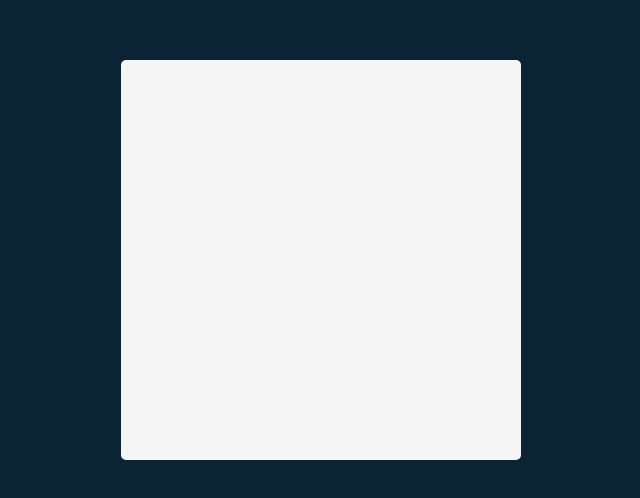
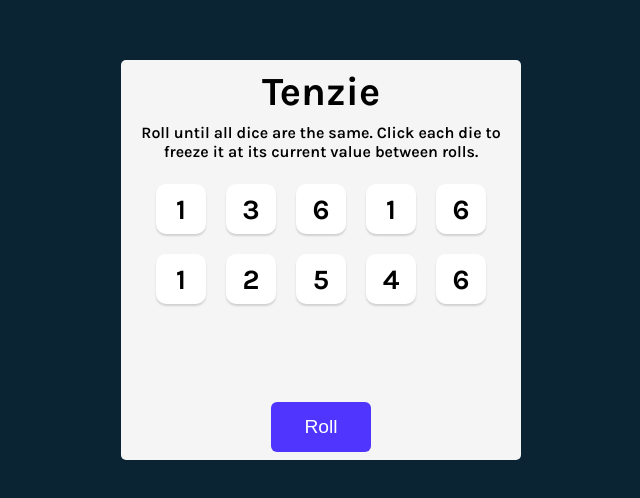
Before and after one commit to TanayUmre/Tenzies-Game, a React (Vite) app: page / in a window 1280 px wide. Shown: the part 160-658 px from the top of the page, without its empty margins (319-959 px from the left). Built offline with nearby package versions, Linux system fonts and the light colour scheme.

Commit message:
Added basically everything till game won

```diff
--- a/src/components/css/app.css
+++ b/src/components/css/app.css
@@ -1,3 +1,5 @@
+@import url('https://fonts.googleapis.com/css2?family=Inter:wght@100..900&family=Karla:wght@400;500;600;700&display=swap');
+
 body {
     margin: 0;
     background-color: #0B2434;
@@ -7,6 +9,7 @@ body {
     flex-direction: column;
     justify-content: center;
     align-items: center;
+    font-family: "Karla",sans-serif;
 }
 
 div#root {
@@ -20,4 +23,51 @@ main{
     background-color: #F5F5F5;
     height: 100%;
     border-radius: 5px;
+    display:flex;
+    flex-direction: column;
+    justify-content: space-evenly;
+    align-items: center;
 }
+
+.title{
+    font-size: 40px;
+    margin: 0;
+}
+
+.instruction{
+    font-family: "Karla",sans-serif;
+    font-weight: 550;
+    margin-top: 0;
+    text-align: center;
+}
+
+.dice-cont{
+    display: grid;
+    grid-template: auto auto/repeat(5,1fr);
+    gap: 20px;
+    margin-bottom: 40px;
+}
+
+.dice-cont>button{
+    height: 50px;
+    width: 50px;
+    box-shadow: 0px 2px 2px rgba(0,0,0,0.15);
+    border-radius: 10px;
+    border: none;
+    background-color: white;
+    font-family: 'Karla', sans-serif;
+    font-size: 1.75rem;
+    font-weight: bold;
+    cursor: pointer;
+}
+
+.roll-dice{
+    background-color: #5035ff;
+    color: white;
+    border: none;
+    border-radius: 6px;
+    width: 100px;
+    height: 50px;
+    font-size: 1.2rem;
+    margin-top: 50px;
+}
--- a/src/components/pages/App.jsx
+++ b/src/components/pages/App.jsx
@@ -1,5 +1,45 @@
 import "../css/app.css"
+import Die from "./die"
+import {useState} from "react"
+import {nanoid} from "nanoid"
 
 export default function App() {
-    return <main></main>
+
+    const [dice,newdice]=useState(generateArray());
+
+    function generateArray(){
+        return new Array(10).fill(0).map(()=>({value:Math.ceil(Math.random()*6),isheld:false,id:nanoid()}));
+    }
+
+    function roll()
+    {
+        newdice(oldice=>oldice.map(die=>die.isheld?die:{...die,value:Math.ceil(Math.random()*6)}))
+    }
+
+    function hold(id){
+        newdice(olddice=>olddice.map(die=>
+                die.id===id?{...die,isheld:!die.isheld}:die
+            ))
+    }
+
+    const arr=dice
+            .map(dieobj=>
+                <Die
+                    value={dieobj.value}
+                    key={dieobj.id}
+                    isheld={dieobj.isheld}
+                    hold={()=>hold(dieobj.id)}
+                    id={dieobj.id}
+                />);
+
+    return (
+        <main>
+            <h1 className="title">Tenzie</h1>
+            <p className="instruction">Roll until all dice are the same. Click each die to freeze it at its current value between rolls.</p>
+            <div className="dice-cont">
+                {arr}
+            </div>
+            <button className="roll-dice" onClick={roll}>Roll</button>
+        </main>
+    )
 }
--- /dev/null
+++ b/src/components/pages/die.jsx
@@ -0,0 +1,9 @@
+export default function Die(prop){
+    const styles={
+        backgroundColor:prop.isheld?"#59E391":"white"
+    }
+
+    return (
+        <button style={styles} onClick={prop.hold}>{prop.value}</button>
+    )
+}
```
